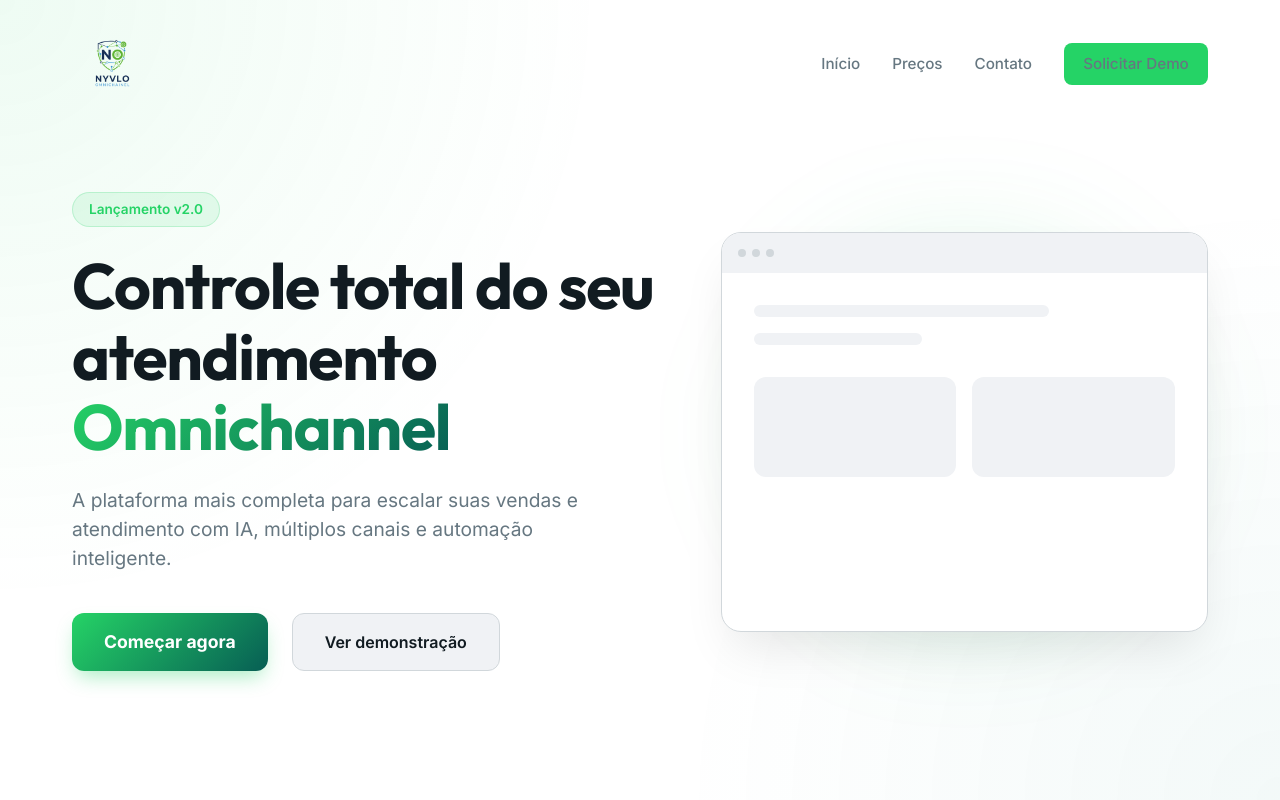
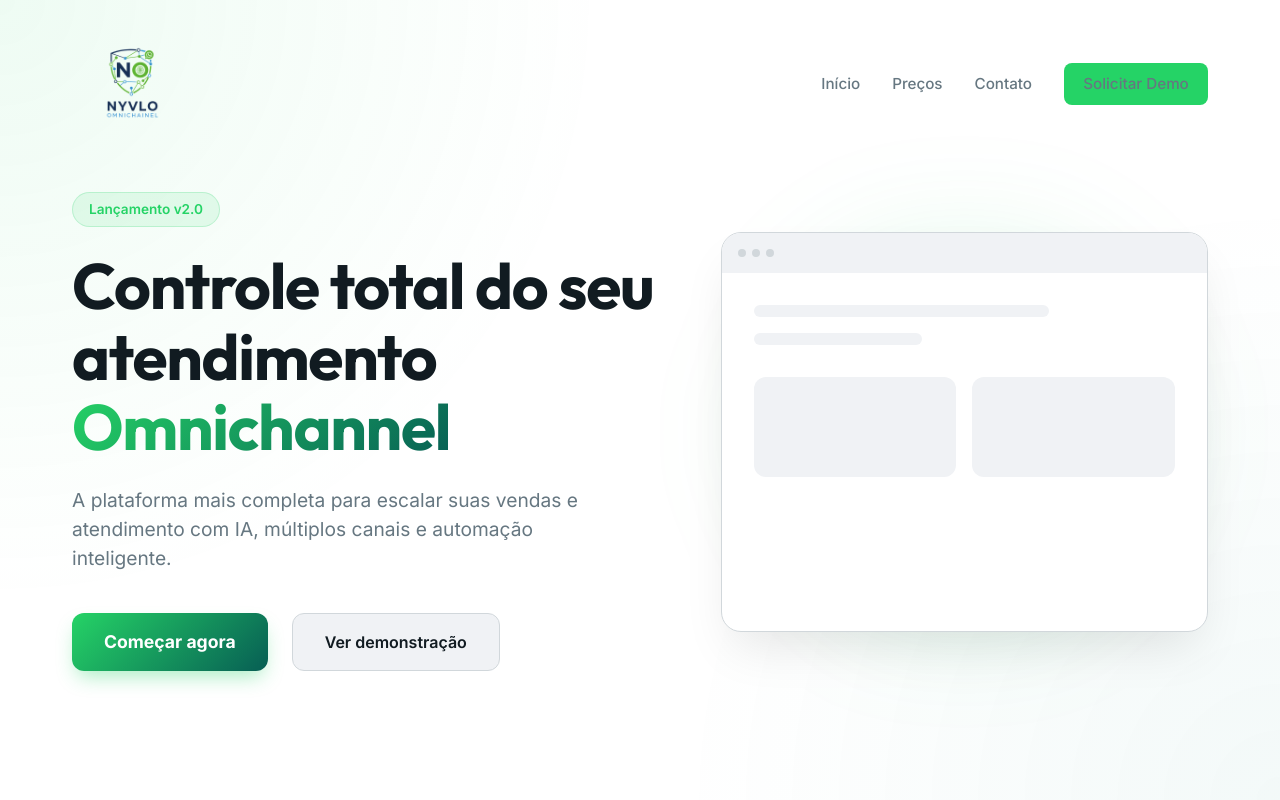
Before and after one commit to Nyvlo/Site-Nyvlo, a Vue app: page / in a window 1280 px wide. Shown: the top 800 px of the page. Built offline with nearby package versions, Linux system fonts and the light colour scheme.

Commit message:
chore: increase logo size to 120px

```diff
--- a/src/components/Navbar.vue
+++ b/src/components/Navbar.vue
@@ -74,7 +74,7 @@ onUnmounted(() => {
 }
 
 .logo-img {
-  height: 80px;
+  height: 120px;
   width: auto;
   display: block;
 }
```
